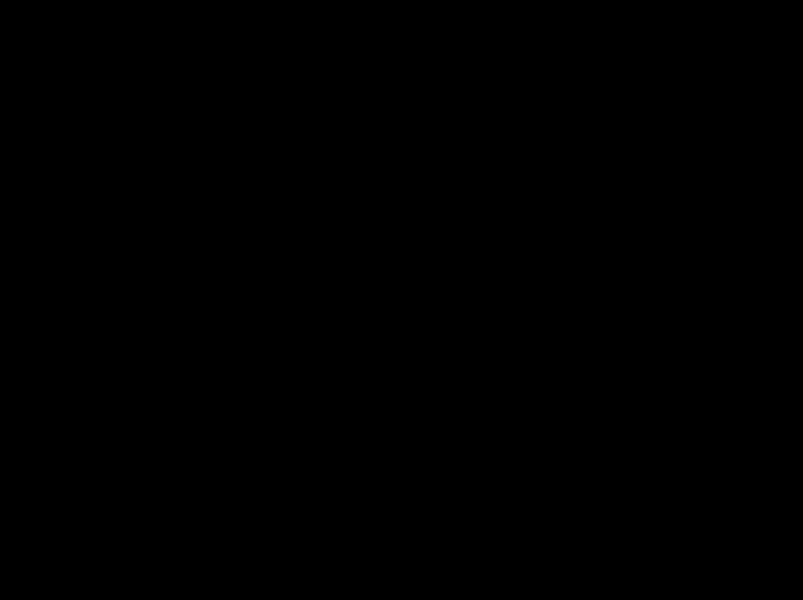
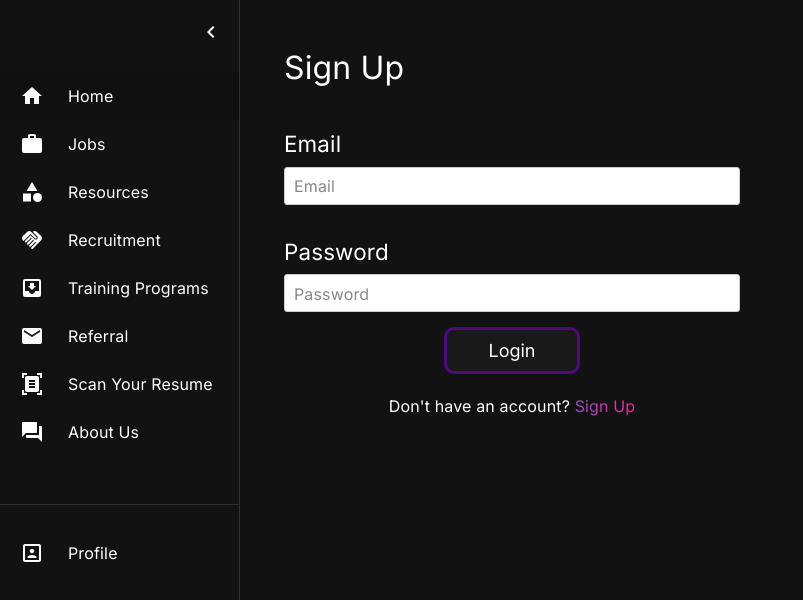
Before and after one commit to AceHunterr/mini-linkedin-ReactProject, a React (Create React App) app: page /login in a window 1280 px wide. Before the commit this address had no page. Shown: the top 600 px of the page, without its empty margins (0-803 px from the left). Built offline with nearby package versions, Linux system fonts and the light colour scheme.

Commit message:
Added Login Page

```diff
--- a/src/App.js
+++ b/src/App.js
@@ -11,6 +11,7 @@
 import ScanResume from './pages/Scan_Resume'
 import TrainingPrograms from './pages/Training_Programs'
 import SignUpPage from "./pages/SignUpPage";
+import LoginPage from "./pages/LoginUpPage";
 
 const App = () => {
     return (
@@ -29,6 +30,7 @@
             <Route path="/about-us" exact element={<AboutUs />}></Route>
             <Route path="/profile" exact element={<Profile />}></Route>
             <Route path="/sign-up" exact element={<SignUpPage />}></Route>
+            <Route path="/login" exact element={<LoginPage />}></Route>
           </Routes>
         </BrowserRouter>
         {/* <Sidenav /> */}
--- /dev/null
+++ b/src/components/loginUpForm.jsx
@@ -0,0 +1,30 @@
+import React from 'react'
+
+const LoginUpForm = () => {
+  return (
+    <>
+  <div class="signup-container">
+    <span>Sign Up</span>
+    <form>
+      <div class="form-group">
+        <h2>Email</h2>
+        <input type="text" id="email" required />
+        <label for="email">Email</label>
+      </div>
+
+      <div class="form-group">
+      <h2>Password</h2>
+        <input type="password" id="password" required />
+        <label for="password">Password</label>
+      </div>
+
+      <button type="submit">Login</button>
+    </form>
+    <p>Don't have an account? <a href="/">Sign Up</a></p>
+  </div>
+
+      </>
+  )
+}
+
+export default LoginUpForm
--- /dev/null
+++ b/src/pages/LoginUpPage.jsx
@@ -0,0 +1,20 @@
+import React from 'react'
+import Box from '@mui/material/Box';
+import Sidenav from '../components/sidenav';
+import LoginUpForm from '../components/loginUpForm';
+
+const LoginPage = () => {
+  return (
+    <div>
+
+    <Box sx={{display:"flex"}}>
+        <Sidenav />
+        <Box component="main" sx={{ flexGrow: 1, p: 3}}>
+            <LoginUpForm />
+        </Box>
+    </Box>
+    </div>
+  )
+}
+
+export default LoginPage
--- a/src/pages/home.jsx
+++ b/src/pages/home.jsx
@@ -1,7 +1,6 @@
 import React,{} from 'react';
 import Box from '@mui/material/Box';
 import Sidenav from '../components/sidenav';
-import myImg from "../static/images/img.jpg"
 import HomePageCards from '../components/HomePageCards';
 import { useNavigate } from 'react-router';
 
@@ -9,12 +8,10 @@
   const navigate = useNavigate();
 
   const handleLoginClick = () => {
-    // Redirect to the login page
     navigate('/login');
   };
 
   const handleSignUpClick = () => {
-    // Redirect to the sign-up page
     navigate('/sign-up');
   };
 
@@ -25,7 +22,7 @@
         <div className="header-container">
           <h2 className='main-intro-text'>Opportunity for you <span className='gradient-text'>JOBS</span></h2>
           <div className="buttons-container">
-            <button className="login-btn" onClick={handleSignUpClick}>Login</button>
+            <button className="login-btn" onClick={handleLoginClick}>Login</button>
             <button className="login-btn" onClick={handleSignUpClick}>Sign Up</button>
           </div>
         </div>
```
Also changed, not shown: src/jobsContent.js (added, +27 -0 lines), src/components/jobsCards.jsx (added).
